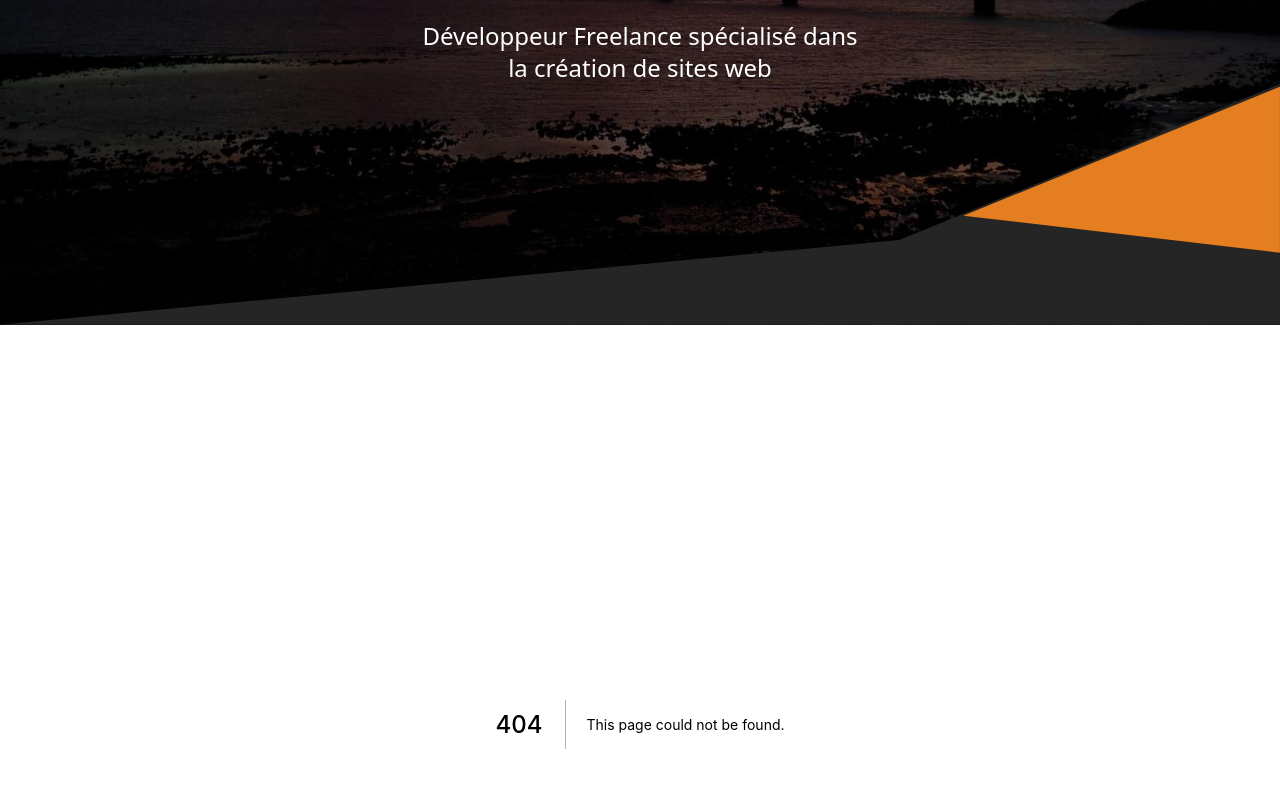
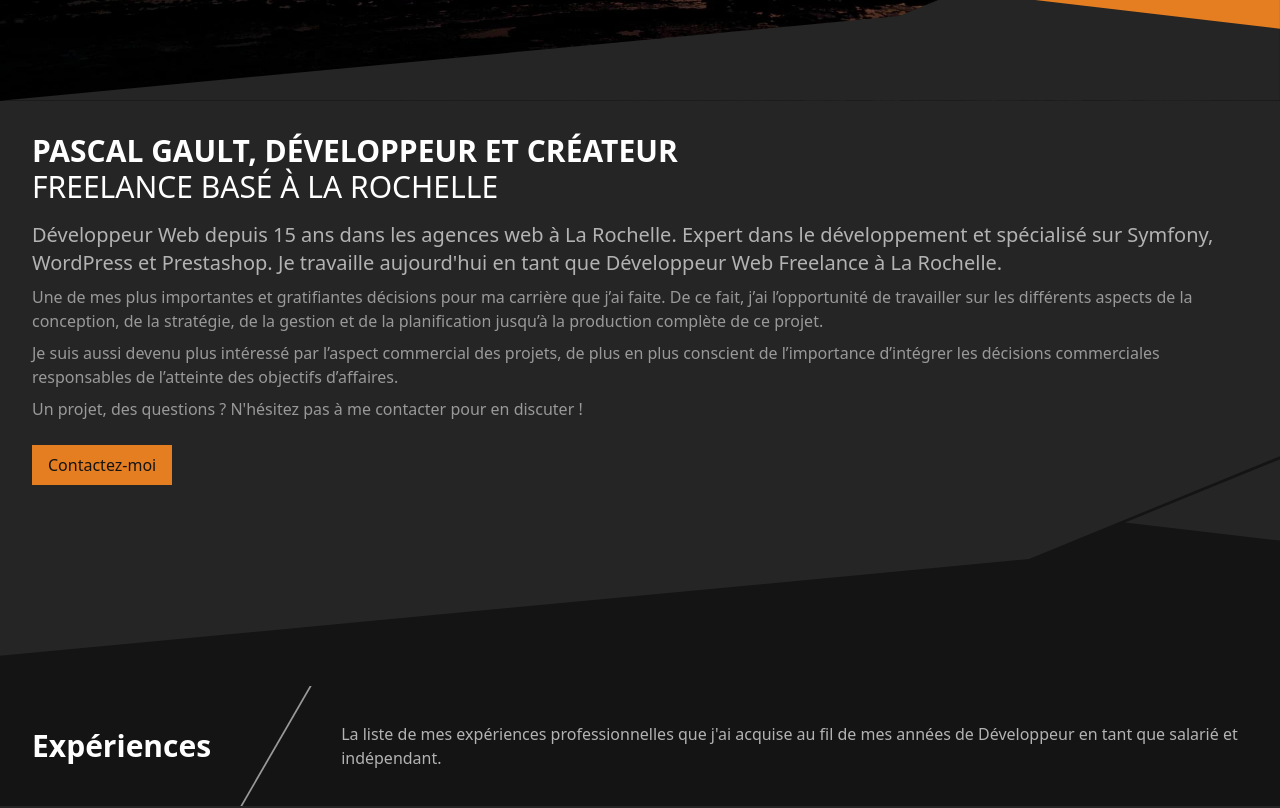
Before and after one commit to akiletour/inrage, a Next.js app: page /a-propos-de-moi in a window 1280 px wide. Before the commit this address had no page. Shown: the part 300-1108 px from the top of the page. Built offline with nearby package versions, Linux system fonts and the light colour scheme.

Commit message:
feat(page): prepare about me page

```diff
--- a/components/layouts/NavPrimary.js
+++ b/components/layouts/NavPrimary.js
@@ -20,7 +20,7 @@ export default function NavPrimary() {
           </Link>
 
           <div className="hidden lg:flex items-center space-x-3">
-            <LinkItem href="/" title="À propos de moi" />
+            <LinkItem href="/a-propos-de-moi" title="À propos de moi" />
             <LinkItem href="/" title="Prestations" />
             <LinkItem href="/" title="Portfolio" />
             <LinkItem href="/" title="Blog" />
--- /dev/null
+++ b/pages/a-propos-de-moi.js
@@ -0,0 +1,54 @@
+import Link from 'next/link';
+import Head from 'next/head';
+import Diagonal from '../components/layouts/Diagonal';
+import SectionTitle from '../components/SectionTitle';
+
+export default function AboutMe() {
+  return (
+    <>
+      <Head>
+        <title>Pascal GAULT - Développeur et intégrateur Freelance à La Rochelle</title>
+        <meta name="description" content="15 ans d&#039;expertise dans la création de site Internet sous Joomla, WordPress, Prestashop et Symfony. Avec une très bonne maitrise de l&#039;intégration web" />
+        <link rel="icon" href="/favicon.ico" />
+      </Head>
+      <div className="container mt-4 -mb-20">
+        <h2 className="text-white text-3xl">
+          <span className="font-bold">PASCAL GAULT, DÉVELOPPEUR ET CRÉATEUR</span>
+          <br />
+          <span className="font-light">FREELANCE BASÉ À LA ROCHELLE</span>
+        </h2>
+
+        <p className="mt-2 text-xl text-gray-light">Développeur Web depuis 15 ans dans les agences web à La Rochelle. Expert dans le développement et spécialisé sur Symfony, WordPress et Prestashop. Je travaille aujourd&apos;hui en tant que Développeur Web Freelance à La Rochelle.</p>
+        <p className="mt-1">Une de mes plus importantes et gratifiantes décisions pour ma carrière que j’ai faite. De ce fait, j’ai l’opportunité de travailler sur les différents aspects de la conception, de la stratégie, de la gestion et de la planification jusqu’à la production complète de ce projet.</p>
+        <p className="mt-1">Je suis aussi devenu plus intéressé par l’aspect commercial des projets, de plus en plus conscient de l’importance d’intégrer les décisions commerciales responsables de l’atteinte des objectifs d’affaires.</p>
+        <p className="mt-1 mb-3">Un projet, des questions ? N&apos;hésitez pas à me contacter pour en discuter !</p>
+
+        <Link href="/contact">
+          <a className="button">Contactez-moi</a>
+        </Link>
+      </div>
+
+      <Diagonal
+        bgClass="fill-gray-darker"
+        bgCorner="fill-gray-dark"
+      />
+
+      <div className="bg-gray-darker">
+        <div className="container">
+          <SectionTitle
+            content="La liste de mes expériences professionnelles que j'ai acquise au fil de mes années de Développeur en tant que salarié et indépendant."
+            title="Expériences"
+          />
+        </div>
+      </div>
+    </>
+  );
+}
+
+export async function getStaticProps() {
+  return {
+    props: {
+      pageTitle: 'A propos de moi',
+    },
+  };
+}
```
